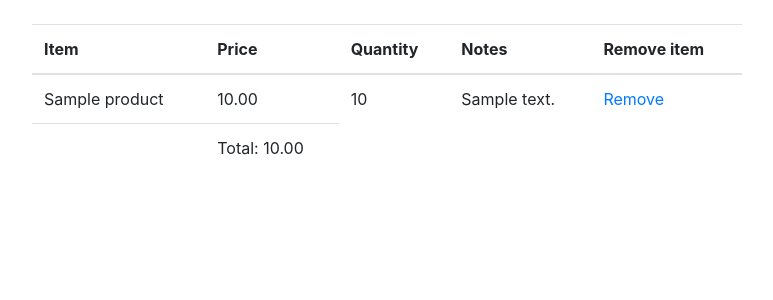
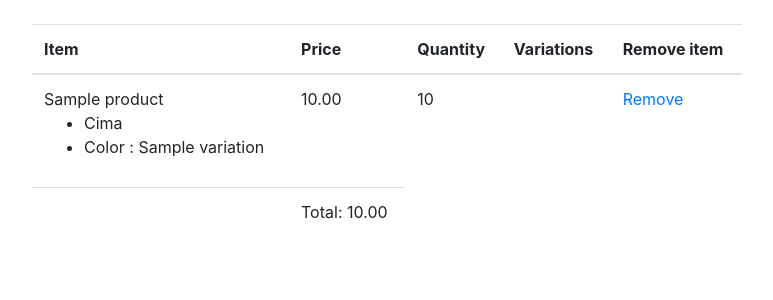
Before and after one commit to Francis-Njoku/clothstore, a Django app: template templates/cart/view.html in a window 1280 px wide. Shown: the part 56-356 px from the top of the page, without its empty margins (68-841 px from the left). Run offline with Django 3.2, Linux system fonts and the light colour scheme; the template is opened without the code that fills it: values that come from a table or form of the project are taken from there, others are empty; tables that the repository leaves empty hold one stand-in row (values such as "Sample post"); some libraries are stand-ins or nearby versions.

Commit message:
Update cart view page

```diff
--- a/templates/cart/view.html
+++ b/templates/cart/view.html
@@ -11,7 +11,7 @@
 <th>Item</th>
 <th>Price</th>
 <th>Quantity</th>
-<th>Notes
+<th>Variations</th>
 <th>Remove item</th>
 </thead>
 <tfoot>
@@ -23,10 +23,17 @@
 {% for item in cart.cartitem_set.all %}
 
 <tr>
-<td>{{ item.product }}</td>
+<td>{{ item.product }} {% if item.variations.all %}
+<ul>
+{% for subitem in item.variations.all  %}
+<li>Cima</li>
+<li>{{subitem.category|capfirst}} : {{ subitem.title|capfirst}}</li>
+
+ {% endfor %}
+</ul>{% endif %}</td>
 <td>{{ item.product.price }}</td>
 <td>{{ item.quantity }}</td>
-<td>{{item.notes}}
+<td></td>
 <td><a href='{% url "update_cart" item.product.slug %}?qty=0'>Remove</a></td>
 </tr>
 
```
